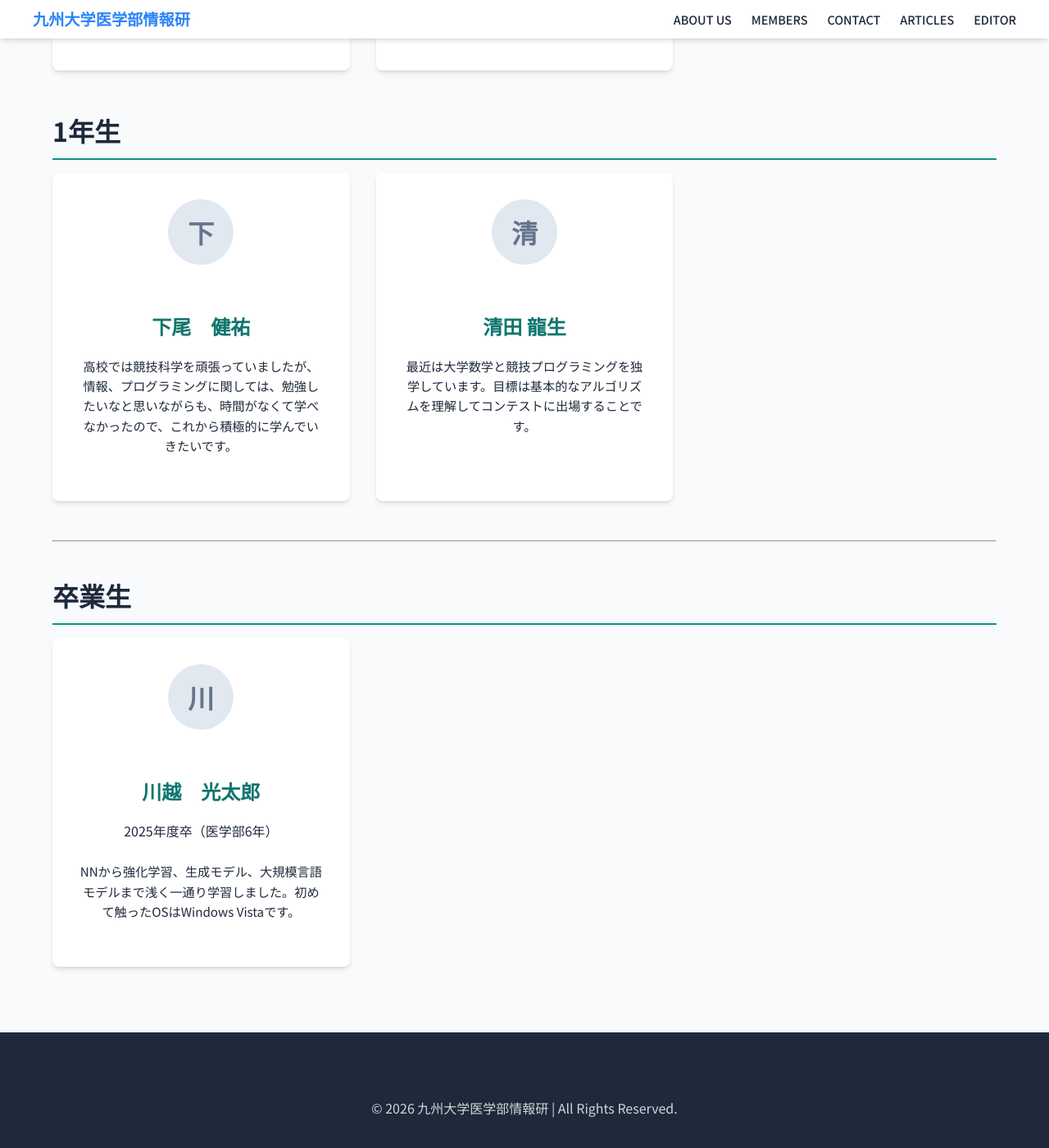
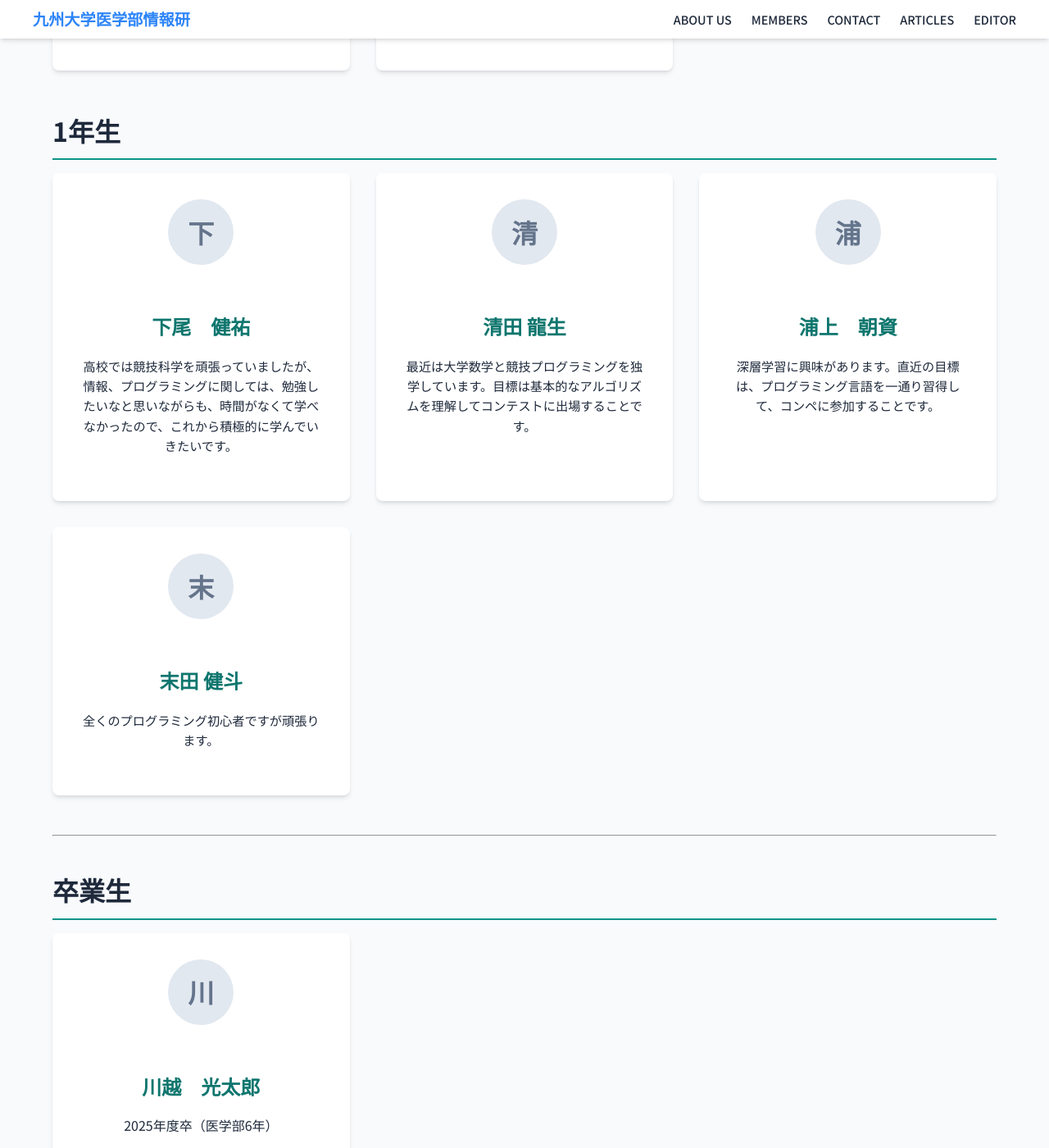
Before and after one commit to qumiclub/club-welcome-page, a Jekyll site: the page built from _pages/members.md, in a window 1280 px wide and 1400 px high, scrolled down 2937 px. Shown: the whole window at 82% size. Built offline with Jekyll 4.4.1, drawn with Linux system fonts in a browser that asks for light colours.

Commit message:
Add new members with bios to members.md

```diff
--- a/_pages/members.md
+++ b/_pages/members.md
@@ -55,6 +55,12 @@
       - icon: 清
         name: 清田 龍生
         bio: 最近は大学数学と競技プログラミングを独学しています。目標は基本的なアルゴリズムを理解してコンテストに出場することです。
+      - icon: 浦
+        name: 浦上　朝資
+        bio: 深層学習に興味があります。直近の目標は、プログラミング言語を一通り習得して、コンペに参加することです。
+      - icon: 末
+        name: 末田 健斗
+        bio: 全くのプログラミング初心者ですが頑張ります。
 
 graduates:
   - icon: 川
```
